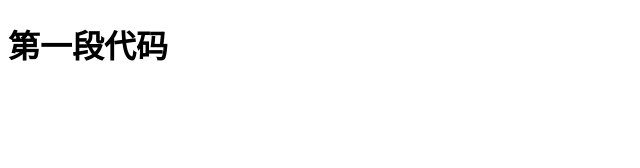
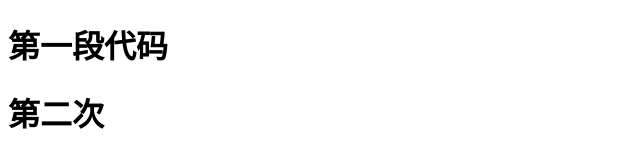
Before and after one commit to Mr-zhang0/test1906, a plain HTML site: page index.html in a window 1280 px wide. Shown: the whole page, without its empty margins (0-640 px from the left). Drawn offline with Linux system fonts and the light colour scheme.

Commit message:
第二版

```diff
--- a/index.html
+++ b/index.html
@@ -9,6 +9,7 @@
 
 <body>
     <h1>第一段代码</h1>
+    <h1>第二次</h1>
 </body>
 
 </html>
```
